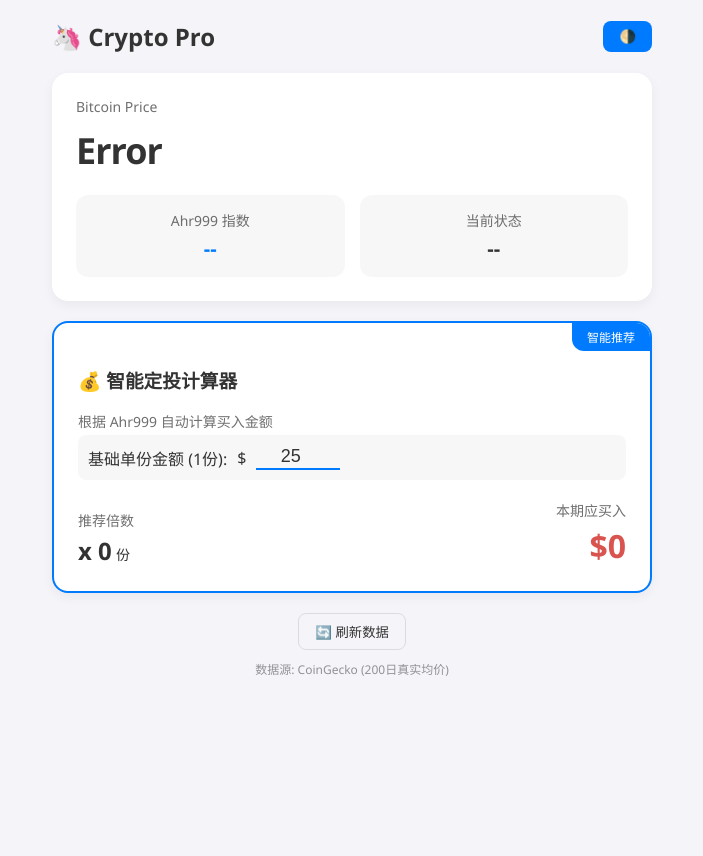
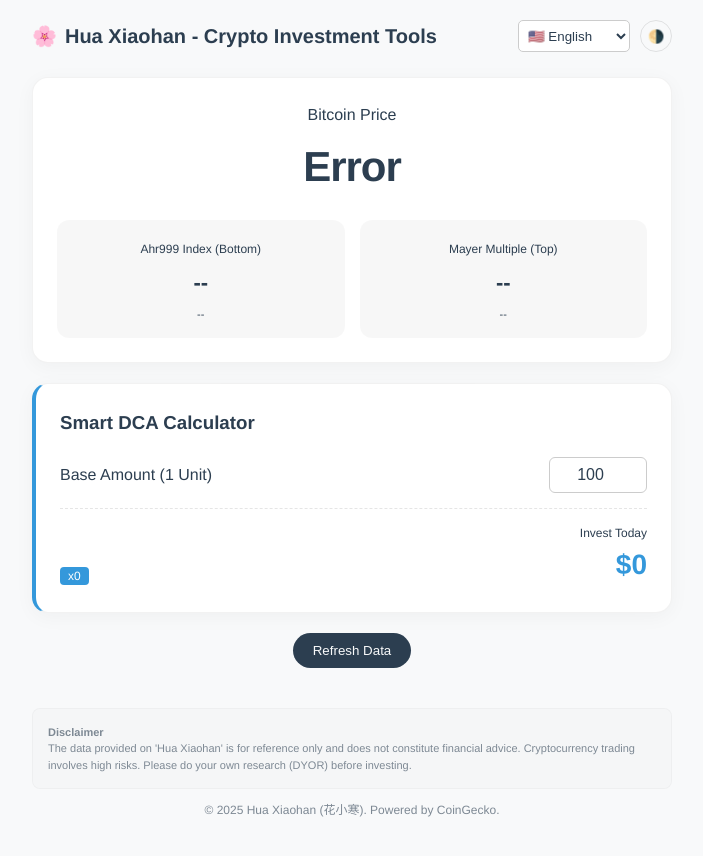
Before and after one commit to Xidi394/crypto-tools, a website: page public/index.html in a window 1280 px wide. Shown: the whole page, without its empty margins (288-991 px from the left). Before the commit the page ends 800 px from the top, so only its background shows below. Drawn offline with Linux system fonts and the light colour scheme; no server answers.

Commit message:
Update index.html

```diff
--- a/public/index.html
+++ b/public/index.html
@@ -3,96 +3,131 @@
 <head>
     <meta charset="UTF-8">
     <meta name="viewport" content="width=device-width, initial-scale=1.0">
-    <title>加密货币私人助手 Pro</title>
+
+    <title>花小寒 (Hua Xiaohan) - Bitcoin Ahr999 & Crypto Tools</title>
+    <meta name="description" content="花小寒 (Hua Xiaohan) is a professional crypto investment tool providing real-time Ahr999 index, DCA calculator, and MVRV-based sell indicators for Bitcoin.">
+    <meta name="keywords" content="花小寒, Hua Xiaohan, Ahr999, Bitcoin DCA, Crypto Tools, MVRV Z-Score, 定投计算器, 比特币抄底">
+    <meta name="author" content="Hua Xiaohan Team">
+    <meta name="robots" content="index, follow">
+
     <style>
-        :root { --bg: #f4f4f9; --card-bg: #fff; --text: #333; --accent: #007bff; --red: #d9534f; --green: #28a745; }
-        body.dark-mode { --bg: #1a1a1a; --card-bg: #2d2d2d; --text: #f0f0f0; --accent: #4da3ff; --red: #ff6b6b; --green: #5cdb5c; }
+        :root { --bg: #f8f9fa; --card-bg: #ffffff; --text: #2c3e50; --accent: #3498db; --red: #e74c3c; --green: #2ecc71; --orange: #f39c12; }
+        body.dark-mode { --bg: #121212; --card-bg: #1e1e1e; --text: #ecf0f1; --accent: #5dade2; --red: #ff6b6b; --green: #58d68d; --orange: #f5b041; }
 
-        body { font-family: 'Segoe UI', sans-serif; padding: 20px; max-width: 600px; margin: 0 auto; background-color: var(--bg); color: var(--text); transition: 0.3s; }
-        .header { display: flex; justify-content: space-between; align-items: center; margin-bottom: 20px; }
-        .card { background: var(--card-bg); border-radius: 16px; padding: 24px; margin-bottom: 20px; box-shadow: 0 4px 12px rgba(0,0,0,0.05); }
+        body { font-family: 'Helvetica Neue', Helvetica, Arial, sans-serif; padding: 20px; max-width: 640px; margin: 0 auto; background-color: var(--bg); color: var(--text); transition: 0.3s; line-height: 1.6; }
 
-        h1 { margin: 0; font-size: 24px; }
-        .price-big { font-size: 36px; font-weight: 800; color: var(--text); letter-spacing: -1px; margin: 10px 0; }
-        .label { font-size: 14px; opacity: 0.7; margin-bottom: 4px; display: block; }
+        /* 顶部导航 */
+        .nav-bar { display: flex; justify-content: space-between; align-items: center; margin-bottom: 25px; }
+        .logo { font-size: 20px; font-weight: bold; display: flex; align-items: center; gap: 8px; }
+        .controls { display: flex; gap: 10px; }
+        select { padding: 5px; border-radius: 5px; border: 1px solid #ccc; background: var(--card-bg); color: var(--text); }
 
-        /* 仪表盘样式 */
-        .dashboard-grid { display: grid; grid-template-columns: 1fr 1fr; gap: 15px; margin-top: 20px; }
-        .stat-box { background: rgba(0,0,0,0.03); padding: 15px; border-radius: 12px; text-align: center; }
-        .stat-value { font-size: 20px; font-weight: bold; display: block; margin-top: 5px; }
-        .ahr-value { color: var(--accent); }
+        /* 卡片通用 */
+        .card { background: var(--card-bg); border-radius: 16px; padding: 24px; margin-bottom: 20px; box-shadow: 0 4px 20px rgba(0,0,0,0.04); border: 1px solid rgba(0,0,0,0.05); }
 
-        /* 定投计算器样式 */
-        .invest-card { border: 2px solid var(--accent); position: relative; overflow: hidden; }
-        .invest-badge { position: absolute; top: 0; right: 0; background: var(--accent); color: white; padding: 5px 15px; font-size: 12px; border-bottom-left-radius: 12px; }
+        /* 价格大字 */
+        .price-display { text-align: center; margin-bottom: 20px; }
+        .price-val { font-size: 42px; font-weight: 800; letter-spacing: -1px; margin: 5px 0; }
 
-        .input-group { display: flex; align-items: center; gap: 10px; margin-bottom: 20px; background: rgba(0,0,0,0.03); padding: 10px; border-radius: 8px; }
-        input[type="number"] { background: transparent; border: none; font-size: 18px; width: 80px; color: var(--text); border-bottom: 2px solid var(--accent); text-align: center; outline: none; }
+        /* 指标双栏 */
+        .indicators-grid { display: grid; grid-template-columns: 1fr 1fr; gap: 15px; }
+        .ind-box { background: rgba(0,0,0,0.03); padding: 15px; border-radius: 12px; text-align: center; }
+        .ind-val { font-size: 22px; font-weight: bold; display: block; margin-top: 5px; }
 
-        .result-box { display: flex; justify-content: space-between; align-items: flex-end; }
-        .buy-action { text-align: right; }
-        .buy-amount { font-size: 32px; font-weight: bold; color: var(--red); display: block; }
-        .buy-desc { font-size: 14px; opacity: 0.8; }
+        /* 状态条 */
+        .status-bar { margin-top: 15px; padding: 10px; border-radius: 8px; text-align: center; font-weight: bold; background: rgba(0,0,0,0.03); font-size: 14px; }
 
-        .btn { padding: 8px 16px; cursor: pointer; background: var(--accent); color: white; border: none; border-radius: 8px; font-weight: 500; }
-        .refresh-btn { background: transparent; color: var(--text); border: 1px solid rgba(0,0,0,0.1); }
+        /* 颜色定义 */
+        .c-green { color: var(--green); }
+        .c-red { color: var(--red); }
+        .c-orange { color: var(--orange); }
 
-        /* 状态颜色类 */
-        .status-red { color: var(--red); }
-        .status-green { color: var(--green); }
+        /* 计算器 */
+        .calc-box { border-left: 4px solid var(--accent); }
+        .input-row { display: flex; justify-content: space-between; align-items: center; margin-bottom: 15px; }
+        input[type="number"] { width: 80px; padding: 8px; border-radius: 6px; border: 1px solid #ccc; text-align: center; font-size: 16px; background: var(--card-bg); color: var(--text); }
+
+        .result-row { display: flex; justify-content: space-between; align-items: flex-end; padding-top: 15px; border-top: 1px dashed rgba(0,0,0,0.1); }
+        .final-amt { font-size: 28px; font-weight: bold; color: var(--accent); }
+
+        /* 底部 */
+        .footer { text-align: center; margin-top: 40px; font-size: 12px; opacity: 0.6; padding-bottom: 20px; }
+        .disclaimer { margin-top: 20px; padding: 15px; background: rgba(0,0,0,0.02); border-radius: 8px; text-align: left; font-size: 11px; line-height: 1.5; border: 1px solid rgba(0,0,0,0.05); }
+
+        button.icon-btn { background: none; border: 1px solid rgba(0,0,0,0.1); border-radius: 50%; width: 32px; height: 32px; cursor: pointer; color: var(--text); }
     </style>
 </head>
 <body>
 
-    <div class="header">
-        <h1>🦄 Crypto Pro</h1>
-        <button class="btn" onclick="toggleTheme()">🌗</button>
+    <div class="nav-bar">
+        <div class="logo">🌸 <span data-i18n="title">Hua Xiaohan</span></div>
+        <div class="controls">
+            <select id="lang-select" onchange="changeLang()">
+                <option value="zh">🇨🇳 中文</option>
+                <option value="zh-TW">🇹🇼 繁體</option>
+                <option value="en">🇺🇸 English</option>
+                <option value="ja">🇯🇵 日本語</option>
+                <option value="ko">🇰🇷 한국어</option>
+                <option value="es">🇪🇸 Español</option>
+                <option value="ru">🇷🇺 Русский</option>
+                <option value="de">🇩🇪 Deutsch</option>
+                <option value="fr">🇫🇷 Français</option>
+                <option value="vi">🇻🇳 Tiếng Việt</option>
+            </select>
+            <button class="icon-btn" onclick="toggleTheme()">🌗</button>
+        </div>
     </div>
 
     <div class="card">
-        <span class="label">Bitcoin Price</span>
-        <div id="price" class="price-big">Loading...</div>
+        <div class="price-display">
+            <span class="label" data-i18n="price">Bitcoin Price</span>
+            <div id="price" class="price-val">...</div>
+            <div id="update-time" style="font-size:12px; opacity:0.5;"></div>
+        </div>
 
-        <div class="dashboard-grid">
-            <div class="stat-box">
-                <span class="label">Ahr999 指数</span>
-                <span id="ahr-index" class="stat-value ahr-value">--</span>
+        <div class="indicators-grid">
+            <div class="ind-box">
+                <span class="label" data-i18n="ahr_label" style="font-size:12px;">Ahr999</span>
+                <span id="ahr-val" class="ind-val">--</span>
+                <div id="buy-status" style="font-size:11px; margin-top:5px;">--</div>
             </div>
-            <div class="stat-box">
-                <span class="label">当前状态</span>
-                <span id="strategy-text" class="stat-value">--</span>
+            <div class="ind-box">
+                <span class="label" data-i18n="mayer_label" style="font-size:12px;">Sell Indicator</span>
+                <span id="mayer-val" class="ind-val">--</span>
+                <div id="sell-status" style="font-size:11px; margin-top:5px;">--</div>
             </div>
         </div>
     </div>
 
-    <div class="card invest-card">
-        <div class="invest-badge" id="freq-badge">智能推荐</div>
+    <div class="card calc-box">
+        <h3 data-i18n="calc_title" style="margin-top:0;">Calculator</h3>
 
-        <h3>💰 智能定投计算器</h3>
-        <p class="label">根据 Ahr999 自动计算买入金额</p>
-
-        <div class="input-group">
-            <span>基础单份金额 (1份):</span>
-            <span style="color:var(--text);">$</span>
-            <input type="number" id="base-amount" value="25" oninput="calculateInvest()">
+        <div class="input-row">
+            <span data-i18n="base_amt">Base Amount</span>
+            <input type="number" id="base-amount" value="100" oninput="calculate()">
         </div>
 
-        <div class="result-box">
+        <div class="result-row">
             <div>
-                <span class="label">推荐倍数</span>
-                <span id="multiplier-display" style="font-size: 24px; font-weight: bold;">x 0</span>
-                <span style="font-size:14px">份</span>
+                <span id="multiplier-tag" style="background:var(--accent); color:#fff; padding:2px 8px; border-radius:4px; font-size:12px;">x0</span>
             </div>
-            <div class="buy-action">
-                <span class="label">本期应买入</span>
-                <span id="final-amount" class="buy-amount">$0</span>
+            <div style="text-align: right;">
+                <span data-i18n="buy_this_round" style="display:block; font-size:12px;">Invest Today</span>
+                <span id="final-amount" class="final-amt">$0</span>
             </div>
         </div>
     </div>
 
-    <div style="text-align: center; margin-top: 20px;">
-        <button class="btn refresh-btn" onclick="fetchData()">🔄 刷新数据</button>
-        <p style="font-size: 12px; opacity: 0.5; margin-top: 10px;">数据源: CoinGecko (200日真实均价)</p>
+    <div style="text-align: center;">
+        <button onclick="fetchData()" style="padding:10px 20px; background:var(--text); color:var(--bg); border:none; border-radius:20px; cursor:pointer;" data-i18n="refresh">Refresh</button>
+    </div>
+
+    <div class="footer">
+        <div class="disclaimer">
+            <strong data-i18n="disclaimer_title">Disclaimer</strong><br>
+            <span data-i18n="disclaimer_text">...</span>
+        </div>
+        <p>© 2025 Hua Xiaohan (花小寒). Powered by CoinGecko.</p>
     </div>
 
     <script src="common.js"></script>
@@ -101,41 +136,48 @@
 
         async function fetchData() {
             const priceEl = document.getElementById('price');
-            const ahrEl = document.getElementById('ahr-index');
-
-            priceEl.style.opacity = '0.5'; // 加载中效果
+            priceEl.style.opacity = '0.5';
 
             try {
                 const res = await fetch('/api/get-ahr999');
                 const data = await res.json();
 
-                if(data.error) {
-                    priceEl.innerText = "数据源维护中";
-                    return;
-                }
+                // 1. 基础数据
+                priceEl.innerText = '$' + data.price.toLocaleString();
+                document.getElementById('ahr-val').innerText = data.ahr999;
+                document.getElementById('mayer-val').innerText = data.mayer;
 
-                // 1. 更新基础数据
-                priceEl.innerText = '$' + data.price.toLocaleString();
-                ahrEl.innerText = data.ahr999;
-                document.getElementById('strategy-text').innerText = data.strategy;
-                document.getElementById('freq-badge').innerText = "建议: " + data.frequency;
+                // 2. 获取当前语言包
+                const t = translations[currentLang] || translations['en'];
 
-                // 2. 颜色逻辑
-                if (data.ahr999 < 0.45) {
-                    ahrEl.style.color = 'var(--green)'; // 抄底绿色
-                    document.getElementById('strategy-text').className = 'stat-value status-green';
-                } else if (data.ahr999 > 1.2) {
-                    ahrEl.style.color = 'var(--red)'; // 逃顶红色
-                    document.getElementById('strategy-text').className = 'stat-value status-red';
-                } else {
-                    ahrEl.style.color = 'var(--accent)';
-                    document.getElementById('strategy-text').className = 'stat-value';
-                }
+                // 3. 买入状态翻译
+                const buyKey = 'status_' + data.buySignal;
+                document.getElementById('buy-status').innerText = t[buyKey] || data.buySignal;
 
-                // 3. 存储倍数并触发计算
+                // 4. 卖出状态翻译
+                const sellKey = 'sell_' + data.sellSignal;
+                const sellEl = document.getElementById('sell-status');
+                sellEl.innerText = t[sellKey] || data.sellSignal;
+
+                // 5. 颜色逻辑
+                // Ahr 颜色
+                const ahrVal = parseFloat(data.ahr999);
+                const ahrEl = document.getElementById('ahr-val');
+                if(ahrVal < 0.45) ahrEl.className = 'ind-val c-green';
+                else if(ahrVal > 1.2) ahrEl.className = 'ind-val c-red';
+                else ahrEl.className = 'ind-val';
+
+                // Mayer (Sell) 颜色
+                const mayerVal = parseFloat(data.mayer);
+                const mayerEl = document.getElementById('mayer-val');
+                if(mayerVal > 2.4) { mayerEl.className = 'ind-val c-red'; sellEl.className = 'c-red'; }
+                else if(mayerVal > 1.8) { mayerEl.className = 'ind-val c-orange'; sellEl.className = 'c-orange'; }
+                else { mayerEl.className = 'ind-val c-green'; sellEl.className = 'c-green'; }
+
+                // 6. 存储倍数并计算
                 currentMultiplier = data.multiplier;
-                document.getElementById('multiplier-display').innerText = "x " + currentMultiplier;
-                calculateInvest(); // 重新计算金额
+                document.getElementById('multiplier-tag').innerText = 'x ' + currentMultiplier;
+                calculate();
 
             } catch (err) {
                 console.error(err);
@@ -145,24 +187,22 @@
             }
         }
 
-        // 核心计算逻辑：用户输入变了，或者倍数变了，都重新算
-        function calculateInvest() {
+        function calculate() {
             const base = document.getElementById('base-amount').value;
             const total = base * currentMultiplier;
+            const finalEl = document.getElementById('final-amount');
 
-            // 动画效果显示金额
-            const finalEl = document.getElementById('final-amount');
             finalEl.innerText = '$' + total.toLocaleString();
 
-            if (currentMultiplier === 0) {
+            if(currentMultiplier === 0) {
                 finalEl.style.color = '#999';
-                finalEl.innerText = "暂不操作";
             } else {
-                finalEl.style.color = 'var(--red)';
+                finalEl.style.color = 'var(--accent)';
             }
         }
 
-        fetchData();
+        // 页面加载后自动抓取
+        setTimeout(fetchData, 500);
     </script>
 </body>
 </html>
```
